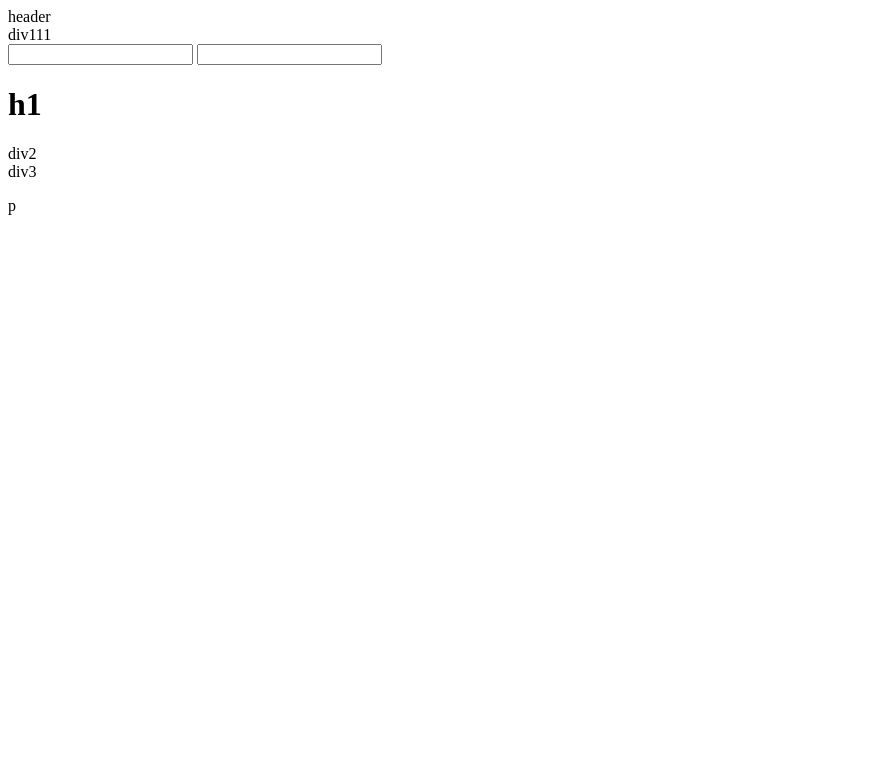
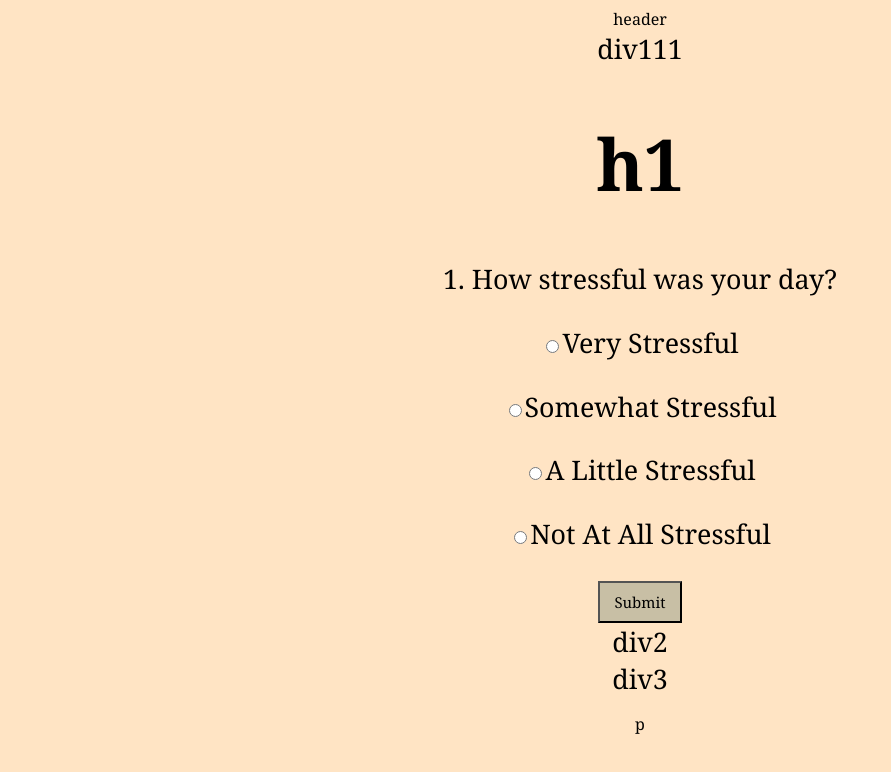
Before and after one commit to aarminoe/phase-1-final-application, a plain HTML site: page index.html in a window 1280 px wide. Shown: the whole page, without its empty margins (0-891 px from the left). Drawn offline with Linux system fonts and the light colour scheme; no server answers.

Commit message:
Added A Question in html, changed font size and text in css

```diff
--- a/index.html
+++ b/index.html
@@ -3,6 +3,7 @@
     <head>
         <link rel="stylesheet" href="style.css"/>
         <script src="index.js" defer></script>
+        <title>The Daily Drinquiry</title>
     </head>
     <body>
         <header id="header">
@@ -11,12 +12,22 @@
         <div id="div1">
             div111
         </div>
+        <h1 id="h1">h1</h1>
         <form id="form">
-            <input type="text">
-            <input type="text">
+            <div>
+                <p>1. How stressful was your day?</p>
+                <p><input type="radio" name="q1" value="Very Stressful">Very Stressful</p>
+                <p><input type='radio' name='q1' value='Somewhat Stressful'>Somewhat Stressful</p>
+                <p><input type='radio' name='q1' value='A Little Stressful'>A Little Stressful</p>
+                <p><input type='radio' name='q1' value='Not At All Stressful'>Not At All Stressful</p>
+                <button>Submit</button>
+            </div>
         </form>
-        <h1 id="h1">h1</h1>
-        <div id="div2">div2</div>
+        <div id="div2" class="container">
+            div2
+            <div id ='question'></div>
+        </div>
+
         <div id="div3">div3</div>
         <p id="p">p</p>
     </body>
--- a/index.js
+++ b/index.js
@@ -11,6 +11,7 @@ function randomDrink(objArray) {
     console.log(drinkArray)
     for (const drink of drinkArray) {
         console.log(drink)
+
     }
 }
 
--- a/style.css
+++ b/style.css
@@ -0,0 +1,24 @@
+html {
+    background-color: bisque;
+}
+
+body {
+    text-align: center;
+    font-family: Georgia, 'Times New Roman', Times, serif;
+}
+
+h1 {
+    font-size: 8ch;
+}
+
+div {
+    font-size: 3ch;
+}
+
+button {
+    font-size: 1ch;
+    font-family: Georgia, 'Times New Roman', Times, serif;
+    height: 5ch;
+    width: 10ch;
+    background-color: rgb(200, 191, 165);
+}
```
Also changed, not shown: 1 other file.
